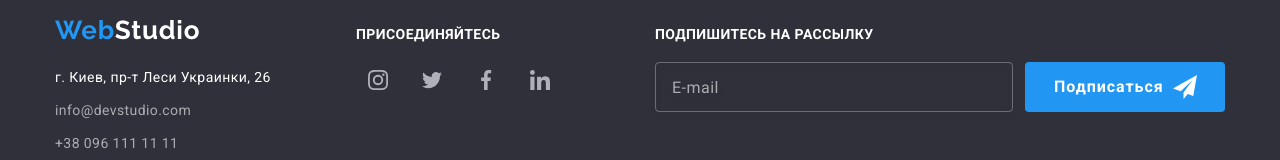
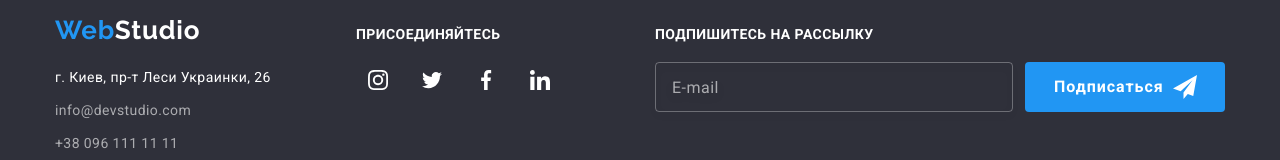
Before and after one commit to kovalenko-23/goit-markup-hw-07, a plain HTML site: page index.html in a window 1280 px wide. Shown: the part 2721-2881 px from the top of the page. Drawn offline with nearby package versions, Linux system fonts and the light colour scheme.

Commit message:
issue fixed after mentor`s review

```diff
--- a/sass/common/_social-links.scss
+++ b/sass/common/_social-links.scss
@@ -32,7 +32,7 @@
   fill: currentColor;
 }
 
-.socials__icon.socials__icon--footer {
+.socials__icon.list-socials__icon--footer {
   fill: var(--primary-white-color);
 }
 
```
Also changed, not shown: css/main.css, css/main.min.css.
